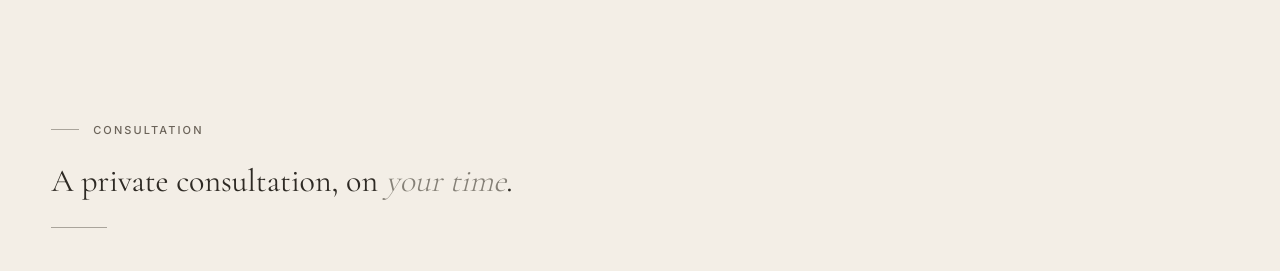
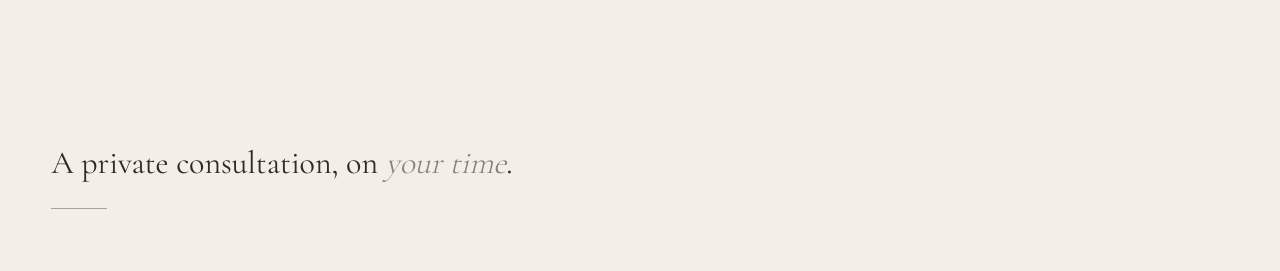
Before and after one commit to kyungleekim92-cmd/jenny-kim-beauty, a Next.js app: page /book in a window 1280 px wide. Shown: the part 780-1051 px from the top of the page. Built offline with nearby package versions, Linux system fonts and the light colour scheme.

Commit message:
Hero KO: keep 1:1 unbroken; remove booking eyebrow (EN + KO)

```diff
--- a/components/BookCta.tsx
+++ b/components/BookCta.tsx
@@ -15,7 +15,7 @@ export default function BookCta({ lang }: { lang: Lang }) {
   return (
     <section id="consult" className="section band-cream2 book-cta" aria-labelledby="consult-title">
       <div className="wrap-narrow">
-        <SectionHead id="consult-title" eyebrow={t.eyebrow} title={t.title} center />
+        <SectionHead id="consult-title" title={t.title} center />
         <Reveal delay={400} className="book-cta-action">
           <Link href={localePath(lang, "/book")} className="btn-outline">
             {button[lang]}
--- a/components/Booking.tsx
+++ b/components/Booking.tsx
@@ -59,7 +59,6 @@ const copy = {
     receivedTitle: "Thank you — your consultation is in motion.",
     receivedLede:
       "Jenny replies personally within one business day to arrange your consultation. Keep an eye on your inbox.",
-    eyebrow: "Consultation",
     title: (
       <>
         A private consultation, on <em>your time</em>.
@@ -110,7 +109,6 @@ const copy = {
     receivedEyebrow: "신청 완료",
     receivedTitle: "신청해 주셔서 감사해요.",
     receivedLede: "영업일 기준 하루 안에 직접 연락드려, 상담 일정을 잡아 드릴게요. 메일함을 확인해 보세요.",
-    eyebrow: "상담",
     title: (
       <>
         <em>당신만을 위한</em> 프라이빗 상담.
@@ -255,7 +253,6 @@ export default function Booking({ lang }: { lang: Lang }) {
           <>
             <SectionHead
               id="consult-title"
-              eyebrow={t.eyebrow}
               title={t.title}
             />
 
--- a/components/SectionHead.tsx
+++ b/components/SectionHead.tsx
@@ -4,7 +4,7 @@ import type { ReactNode } from "react";
 import { Reveal } from "@/components/motion";
 
 type SectionHeadProps = {
-  eyebrow: string;
+  eyebrow?: string;
   title: ReactNode;
   lede?: ReactNode;
   center?: boolean;
@@ -16,9 +16,11 @@ type SectionHeadProps = {
 export default function SectionHead({ eyebrow, title, lede, center = false, id, titleAs = "h2" }: SectionHeadProps) {
   return (
     <header className={`section-head${center ? " center" : ""}`}>
-      <Reveal as="p" className="eyebrow chrome">
-        {eyebrow}
-      </Reveal>
+      {eyebrow && (
+        <Reveal as="p" className="eyebrow chrome">
+          {eyebrow}
+        </Reveal>
+      )}
       <Reveal as={titleAs} delay={100} className="display-sm mt-2">
         <span id={id}>{title}</span>
       </Reveal>
```
Also changed, not shown: components/Hero.tsx (+6 -1 lines).
